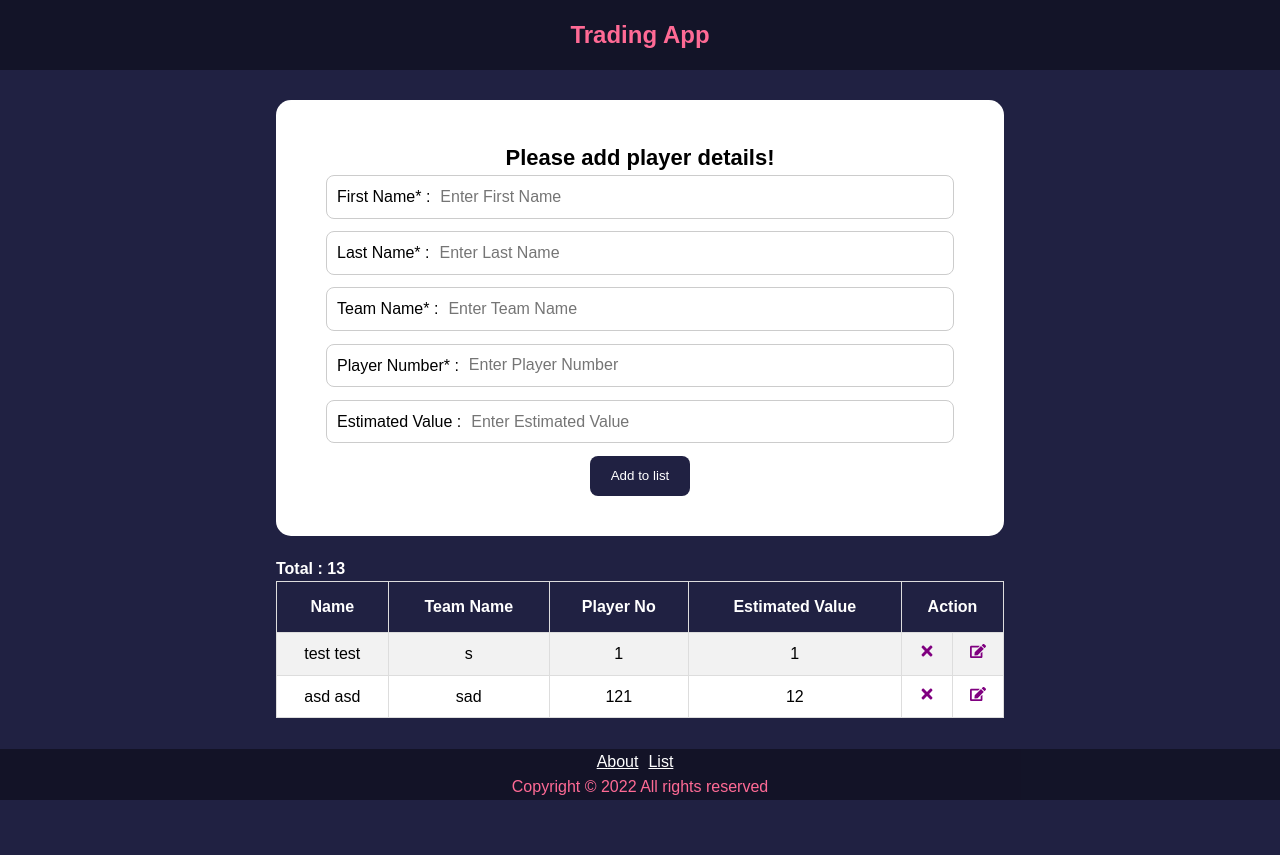
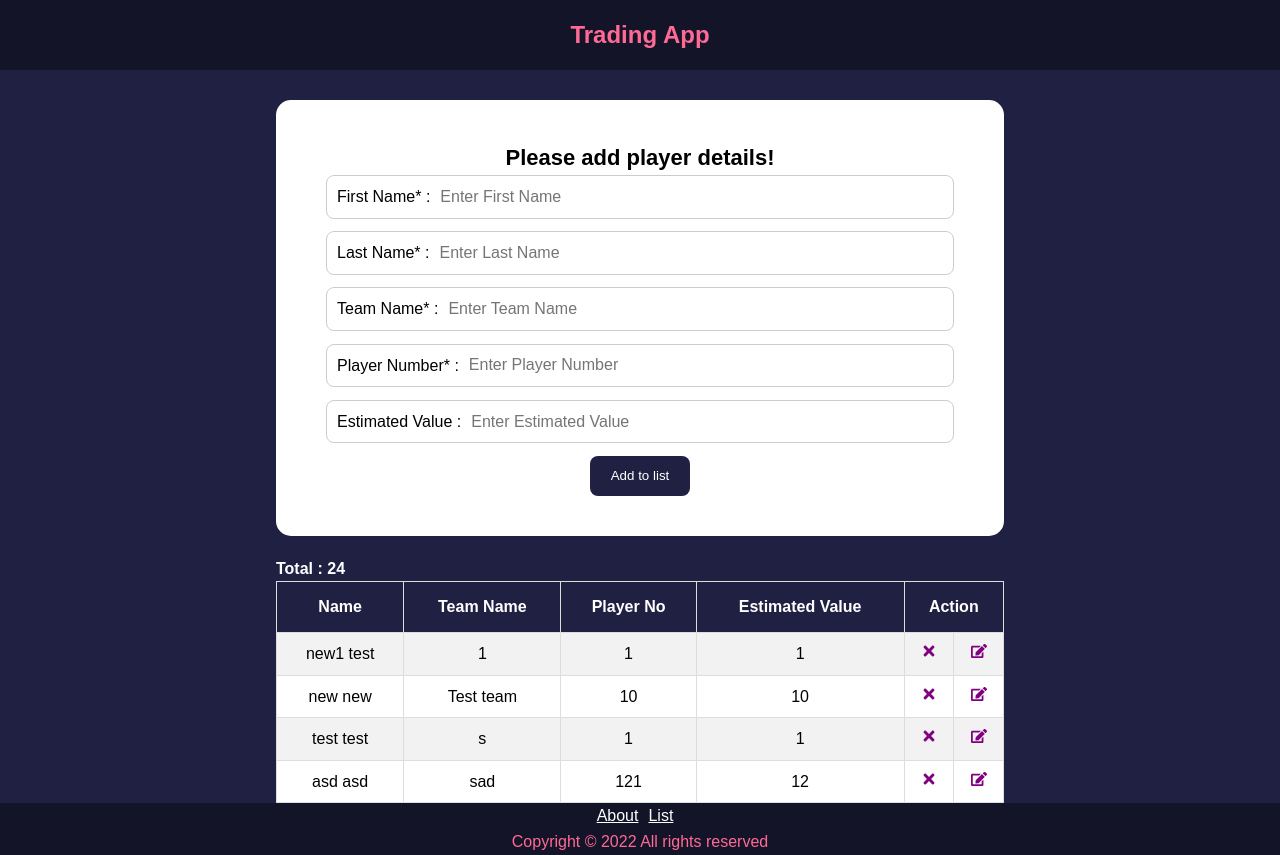
Before and after one commit to blessen131/Trading-app, a React (Create React App) app: page / in a window 1280 px wide. Before the commit the page ends 800 px from the top, so only its background shows below. Built offline with nearby package versions, Linux system fonts and the light colour scheme; data requests are answered from the project's data file.

Commit message:
footer style fix

```diff
--- a/db.json
+++ b/db.json
@@ -15,6 +15,22 @@
       "playerNo": "1",
       "estimatedValue": "1",
       "id": 4
+    },
+    {
+      "firstName": "new",
+      "lastName": "new",
+      "teamName": "Test team",
+      "playerNo": "10",
+      "estimatedValue": "10",
+      "id": 5
+    },
+    {
+      "firstName": "new1",
+      "lastName": "test",
+      "teamName": "1",
+      "playerNo": "1",
+      "estimatedValue": "1",
+      "id": 6
     }
   ]
 }
--- a/src/index.css
+++ b/src/index.css
@@ -221,14 +221,7 @@
 label span {
   margin-right: 10px;
 }
-footer {
-  position: fixed;
-  left: 0;
-  bottom: 0;
-  width: 100%;
 
-  text-align: center;
-}
 footer a {
   margin-right: 10px;
 }
```
